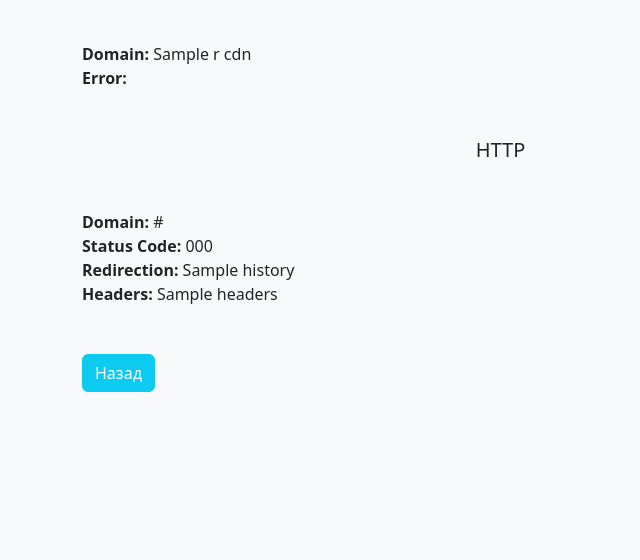
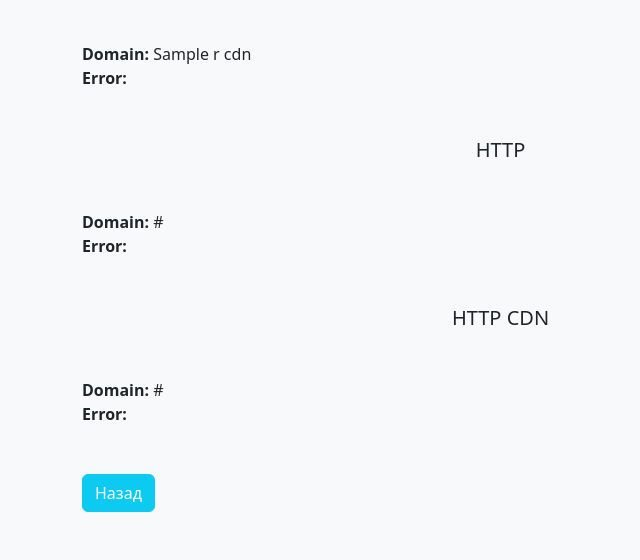
Before and after one commit to Miktima/CDNsite, a Django app: template cdn/dnsheader/templates/dnsheader/results.html in a window 1280 px wide. Shown: the part 436-996 px from the top of the page, without its empty margins (0-640 px from the left). Before the commit the page ends 828 px from the top, so only its background shows below. Run offline with Django 4.2, Linux system fonts and the light colour scheme; the template is opened without the code that fills it: most values are stand-ins (such as "Sample title", 1, 10 or a date in 2020); some libraries are stand-ins or nearby versions.

Commit message:
final dns http query

```diff
--- a/cdn/dnsheader/templates/dnsheader/results.html
+++ b/cdn/dnsheader/templates/dnsheader/results.html
@@ -44,12 +44,35 @@
 <div class="row">
     {% for r_http in result_http%}
     <div class="col">
-        <p class="text-start m-0"><strong>Domain: </strong>{{r_http.url}}</p>
-        <p class="text-start m-0"><strong>Status Code: </strong>{{r_http.status_code}}</p>
-        {% if r_http.history %}
-            <p class="text-start m-0"><strong>Redirection: </strong>{{r_http.history}}</p>
+        {% if r_http.query %}
+            <p class="text-start m-0"><strong>Domain: </strong>{{r_http.url}}</p>
+            <p class="text-start m-0"><strong>Status Code: </strong>{{r_http.status_code}}</p>
+            {% if r_http.history %}
+                <p class="text-start m-0"><strong>Redirection: </strong>{{r_http.history}}</p>
+            {% endif %}
+            <p class="text-start m-0"><strong>Headers: </strong>{{r_http.headers}}</p>
+        {% else %}
+            <p class="text-start m-0"><strong>Domain: </strong>{{r_http.url}}</p>
+            <p class="text-start m-0"><strong>Error: </strong>{{r_hhtp.error}}</p>
         {% endif %}
-        <p class="text-start m-0"><strong>Headers: </strong>{{r_http.headers}}</p>
+    </div>
+    {% endfor %}
+</div>
+<h5 class="m-5">HTTP CDN</h5>
+<div class="row">
+    {% for r_http in result_http_cdn%}
+    <div class="col">
+        {% if r_http.query %}
+            <p class="text-start m-0"><strong>Domain: </strong>{{r_http.url}}</p>
+            <p class="text-start m-0"><strong>Status Code: </strong>{{r_http.status_code}}</p>
+            {% if r_http.history %}
+                <p class="text-start m-0"><strong>Redirection: </strong>{{r_http.history}}</p>
+            {% endif %}
+            <p class="text-start m-0"><strong>Headers: </strong>{{r_http.headers}}</p>
+        {% else %}
+            <p class="text-start m-0"><strong>Domain: </strong>{{r_http.url}}</p>
+            <p class="text-start m-0"><strong>Error: </strong>{{r_http.error}}</p>
+        {% endif %}
     </div>
     {% endfor %}
 </div>
```
Also changed, not shown: cdn/dnsheader/views.py (+63 -13 lines).
